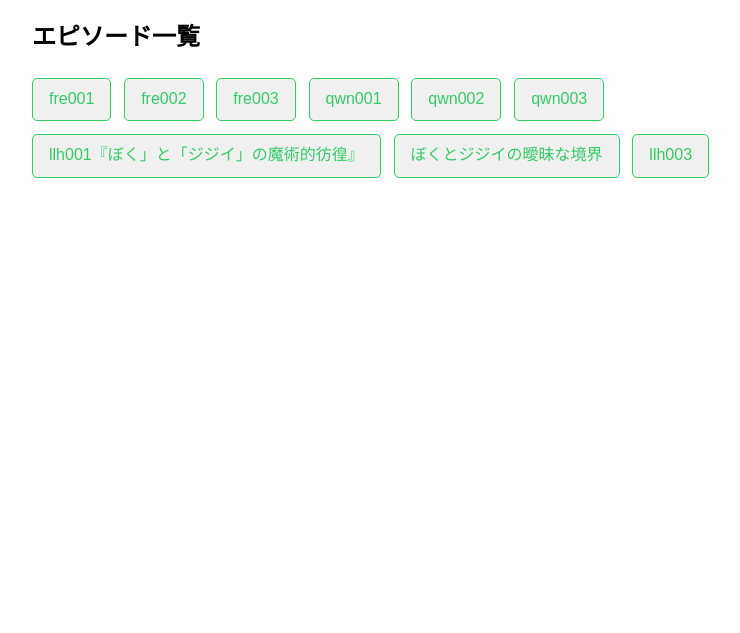
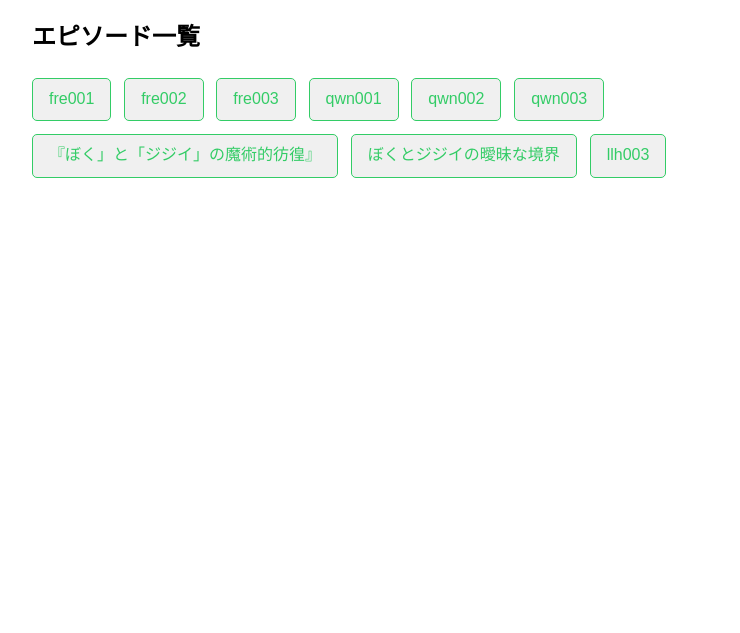
Before and after one commit to emyeuchi/boymeetsjijii, a plain HTML site: page index.html in a window 1280 px wide. Shown: the part 167-800 px from the top of the page, without its empty margins (208-948 px from the left). Drawn offline with Linux system fonts and the light colour scheme.

Commit message:
Update index.html

```diff
--- a/index.html
+++ b/index.html
@@ -104,7 +104,7 @@
     <li><a href="qwn001.html">qwn001</a></li>
     <li><a href="qwn002.html">qwn002</a></li>
     <li><a href="qwn003.html">qwn003</a></li>
-    <li><a href="llh001.html">llh001『ぼく」と「ジジイ」の魔術的彷徨』</a></li>
+    <li><a href="llh001.html">『ぼく」と「ジジイ」の魔術的彷徨』</a></li>
     <li><a href="llh002.html">ぼくとジジイの曖昧な境界</a></li>
     <li><a href="llh003.html">llh003</a></li>
   </ul>
```
